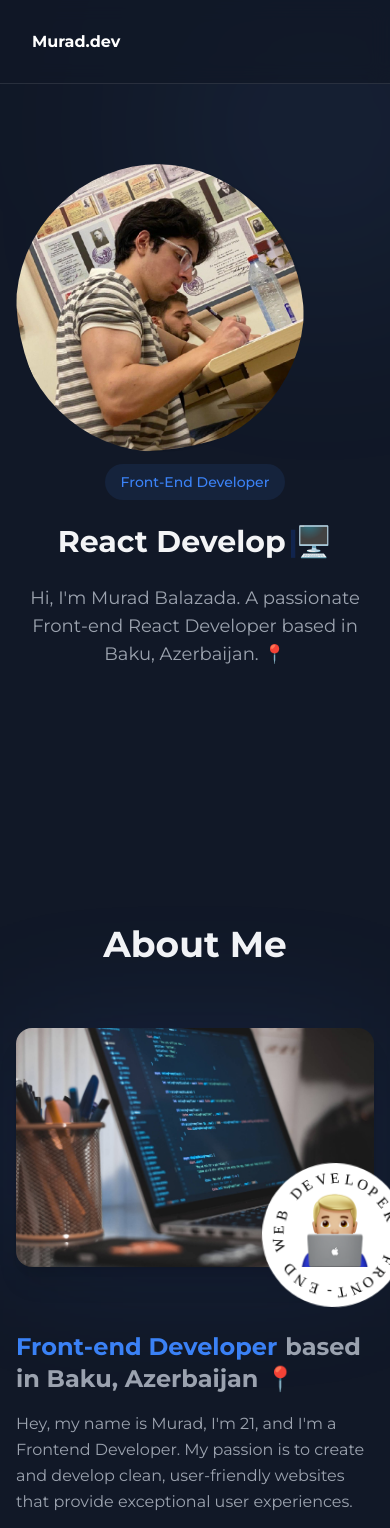
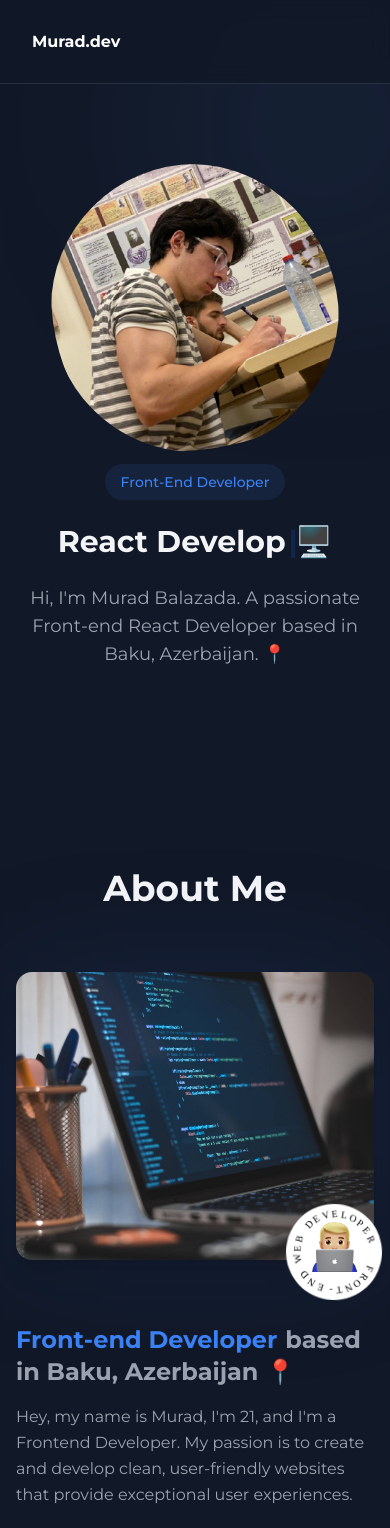
Before and after one commit to muradbalayev/Portfolio, a React (Create React App) app: page / in a window 390 px wide. Shown: the top 1528 px of the page. Built offline with nearby package versions, Linux system fonts and the light colour scheme; some icons are missing.

Commit message:
hero fixed

```diff
--- a/src/Components/pages/About.js
+++ b/src/Components/pages/About.js
@@ -21,7 +21,7 @@ const About = () => {
   };
 
   return (
-    <section id="about" className='about w-full mx-auto py-20 px-4'>
+    <section id="about" className='about w-full mx-auto min-1200:py-20 py-6 px-4'>
       <motion.div
         initial="hidden"
         whileInView="visible"
@@ -36,22 +36,22 @@ const About = () => {
           About Me
         </motion.h1>
 
-        <div className='grid lg:grid-cols-2 gap-16 items-center'>
+        <div className='grid min-1200:grid-cols-2 gap-16 items-center'>
           <motion.div
             variants={itemVariants}
             className='relative group'
           >
-            <div className='relative z-10'>
+            <div className='relative z-10 min-1200:h-[600px]  md:max-h-[500px]  sm:max-h-[380px] h-72'>
               <img
-                className='rounded-2xl w-full object-cover shadow-xl'
+                className='rounded-2xl h-full w-full object-cover  shadow-xl'
                 src={aboutimg}
                 alt='Profile'
               />
-              <div className='circle absolute -right-8 -bottom-10 max-w-36'>
+              <div className='circle absolute min-1200:-right-8 -right-2 -bottom-10 min-1200:max-w-36 max-w-24'>
                   <img src={circletext} alt='text' />
                 </div>
               <img
-                className='absolute bottom-0 right-[2px] z-20 w-[76px]'
+                className='absolute min-1200:bottom-0 min-1200:right-[2px] -bottom-3 right-[14px] z-20 min-1200:w-[76px] w-[52px]'
                 src={workingemoji}
                 alt='emoji'
               />
--- a/src/Components/pages/Contact.js
+++ b/src/Components/pages/Contact.js
@@ -53,7 +53,7 @@ const Contact = () => {
     ];
 
     return (
-        <section id="contact" className='contact-section w-full mx-auto py-20 px-4'>
+        <section id="contact" className='contact-section w-full mx-auto py-6 px-4 md:py-20'>
             <motion.div
                 initial="hidden"
                 whileInView="visible"
@@ -113,7 +113,7 @@ const Contact = () => {
                             flex items-center gap-3'
                         >
                             <Icon icon={download} size={20} className='text-primary' />
-                            Download Resume
+                            Download CV
                             <span className='absolute inset-0 rounded-lg bg-gradient-to-r from-primary/0 via-primary/10 to-primary/0
                                 opacity-0 group-hover:opacity-100 group-hover:animate-shimmer'
                             />
--- a/src/Components/pages/Hero.js
+++ b/src/Components/pages/Hero.js
@@ -70,7 +70,7 @@ const Hero = () => {
         />
       </div>
 
-      <div className='w-full max-w-[1200px] mx-auto px-4 lg:flex flex-col lg:flex-row-reverse justify-center items-center gap-16'>
+      <div className='w-full max-w-[1200px] mx-auto px-4 min-1200:flex flex-col min-1200:flex-row-reverse justify-center items-center gap-16'>
         {/* Profile Image */}
         <motion.div
           className='relative group lg:flex-shrink-0'
@@ -78,35 +78,25 @@ const Hero = () => {
           transition={{ duration: 0.5 }}
         >
           <motion.div
-            className='img-container relative flex items-center sm:w-[450px] sm:h-[450px] h-72 w-72 group-hover:shadow-[0_0_30px_rgba(20,87,231,0.3)]'
+            className='img-container relative mx-auto flex items-center justify-center min-1200:w-[450px] min-1200:h-[450px] md:w-[420px] md:h-[420px] sm:w-[380px] sm:h-[380px] h-72 w-72 group-hover:shadow-[0_0_30px_rgba(20,87,231,0.3)]'
             whileHover={{ scale: 1.05 }}
             transition={{ type: "spring", stiffness: 300 }}
           >
-            <img src={profileimage} alt='profileimage' className='relative z-10' />
+            <img src={profileimage} alt='profileimage' className='relative z-10 w-full h-full mx-auto' />
             {/* Lighting effect */}
             <div className="absolute inset-0 bg-gradient-to-tr from-primary/0 to-primary/40 opacity-0 group-hover:opacity-100 transition-opacity duration-300 z-20" />
           </motion.div>
           {/* Animated border */}
-          <motion.div
-            className="absolute -inset-0.5 bg-gradient-to-r from-primary to-blue-600 rounded-full opacity-30 group-hover:opacity-100 blur-sm transition duration-300"
-            animate={{
-              backgroundPosition: ['0% 50%', '100% 50%', '0% 50%'],
-            }}
-            transition={{
-              duration: 5,
-              repeat: Infinity,
-              ease: 'linear'
-            }}
-          />
+
         </motion.div>
 
         {/* Text Content */}
         <motion.div
-          className='section-text flex justify-center items-center p-3 lg:flex-1'
+          className='section-text flex justify-center items-center p-3 min-1200:flex-1'
           variants={itemVariants}
           transition={{ duration: 0.5 }}
         >
-          <div className='texts flex flex-col justify-center lg:items-start items-center gap-6 w-full'>
+          <div className='texts flex flex-col justify-center min-1200:items-start items-center gap-6 w-full'>
             <motion.span
               variants={itemVariants}
               className='px-4 py-2 bg-blue-500/10 rounded-full text-blue-500 text-sm font-medium inline-block'
@@ -116,7 +106,7 @@ const Hero = () => {
 
             <motion.h1
               variants={itemVariants}
-              className='md:text-6xl sm:text-5xl text-3xl font-bold lg:text-left text-center whitespace-nowrap'
+              className='md:text-6xl sm:text-5xl text-3xl font-bold min-1200:text-left text-center whitespace-nowrap'
             >
               React {" "}
               <span className='text-primary inline-flex min-w-[120px]'> Devel{text}</span>
@@ -126,7 +116,7 @@ const Hero = () => {
 
             <motion.p
               variants={itemVariants}
-              className='lg:text-left text-center text-gray-400 text-lg'
+              className='min-1200:text-left text-center text-gray-400 text-lg'
             >
               Hi, I'm Murad Balazada. A passionate Front-end React Developer
               <br className='hidden md:block' /> based in Baku, Azerbaijan. 📍
--- a/src/Components/pages/Projects.js
+++ b/src/Components/pages/Projects.js
@@ -74,7 +74,7 @@ const Projects = () => {
   };
 
   return (
-    <section id="projects" className='projects-section w-full mx-auto py-20 px-4'>
+    <section id="projects" className='projects-section w-full mx-auto min-1200:py-20 py-6 px-4'>
       <motion.div
         initial="hidden"
         whileInView="visible"
--- a/src/Components/pages/Skills.js
+++ b/src/Components/pages/Skills.js
@@ -47,11 +47,13 @@ const Skills = () => {
                 "GitHub",
                 "VS Code",
                 "Postman",
+                "Source Tree",
                 "Netlify",
                 "Vite",
                 "Vercel",
                 "Figma",
                 "v0",
+                "Notion"
             ]
         }
     ];
@@ -72,7 +74,7 @@ const Skills = () => {
     };
 
     return (
-        <section id="skills" className='skills-section w-full mx-auto flex flex-col items-center py-20'>
+        <section id="skills" className='skills-section w-full mx-auto flex flex-col items-center min-1200:py-20 py-16'>
             <motion.h1
                 initial={{ opacity: 0, y: -20 }}
                 whileInView={{ opacity: 1, y: 0 }}
--- a/tailwind.config.js
+++ b/tailwind.config.js
@@ -2,7 +2,11 @@
 module.exports = {
   content: ["./src/**/*.{html,js}"],
   theme: {
-    extend: {},
+    extend: {
+      screens: {
+        'min-1200': '1200px',
+      },
+    },
   },
   plugins: [],
 }
```
